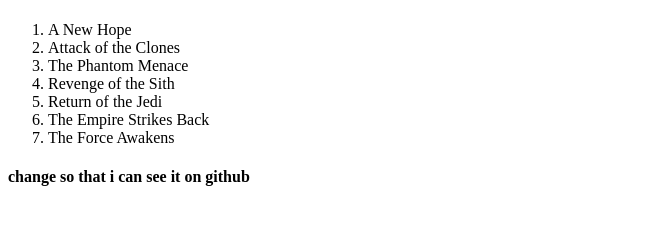
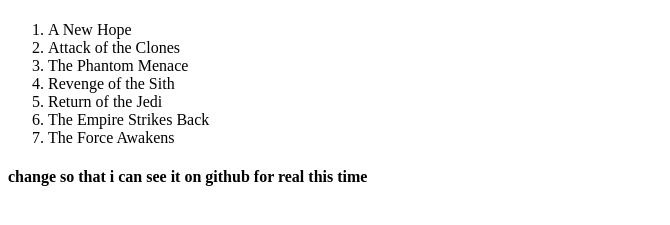
Before and after one commit to brettrob-47/dgm1600upgradeportfolio, a plain HTML site: page index.html in a window 1280 px wide. Shown: the part 59-284 px from the top of the page, without its empty margins (0-670 px from the left). Drawn offline with Linux system fonts and the light colour scheme; files whose address does not match are found by name.

Commit message:
test run on vscocde

```diff
--- a/index.html
+++ b/index.html
@@ -12,5 +12,5 @@
     </ol>
     <script src="starwars.js" type="module"></script>
 </body>
-<h4>change so that i can see it on github</h4>
+<h4>change so that i can see it on github for real this time</h4>
 </html>
```
